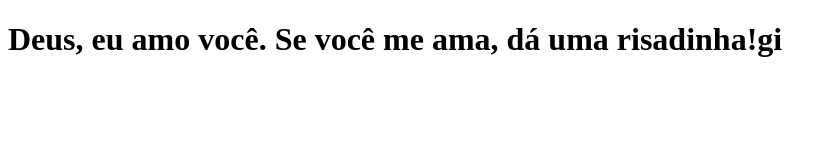
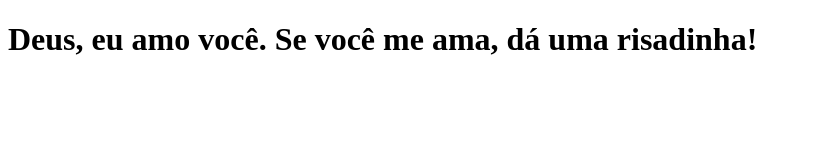
Before and after one commit to hugolinobg/clone-tabnews, a Next.js app: page / in a window 1280 px wide. Shown: the top 160 px of the page, without its empty margins (0-837 px from the left). Built offline with nearby package versions, Linux system fonts and the light colour scheme.

Commit message:
adiciona scripts `lint:check` e `lint:fix`

```diff
--- a/pages/index.js
+++ b/pages/index.js
@@ -1,5 +1,5 @@
 function Home() {
-  return <h1>Deus, eu amo você. Se você me ama, dá uma risadinha!gi</h1>
+  return <h1>Deus, eu amo você. Se você me ama, dá uma risadinha!</h1>;
 }
 
-export default Home
+export default Home;
```
Also changed, not shown: package.json (+5 -2 lines), 2 other files (tests, documents, lock files or other folders).
